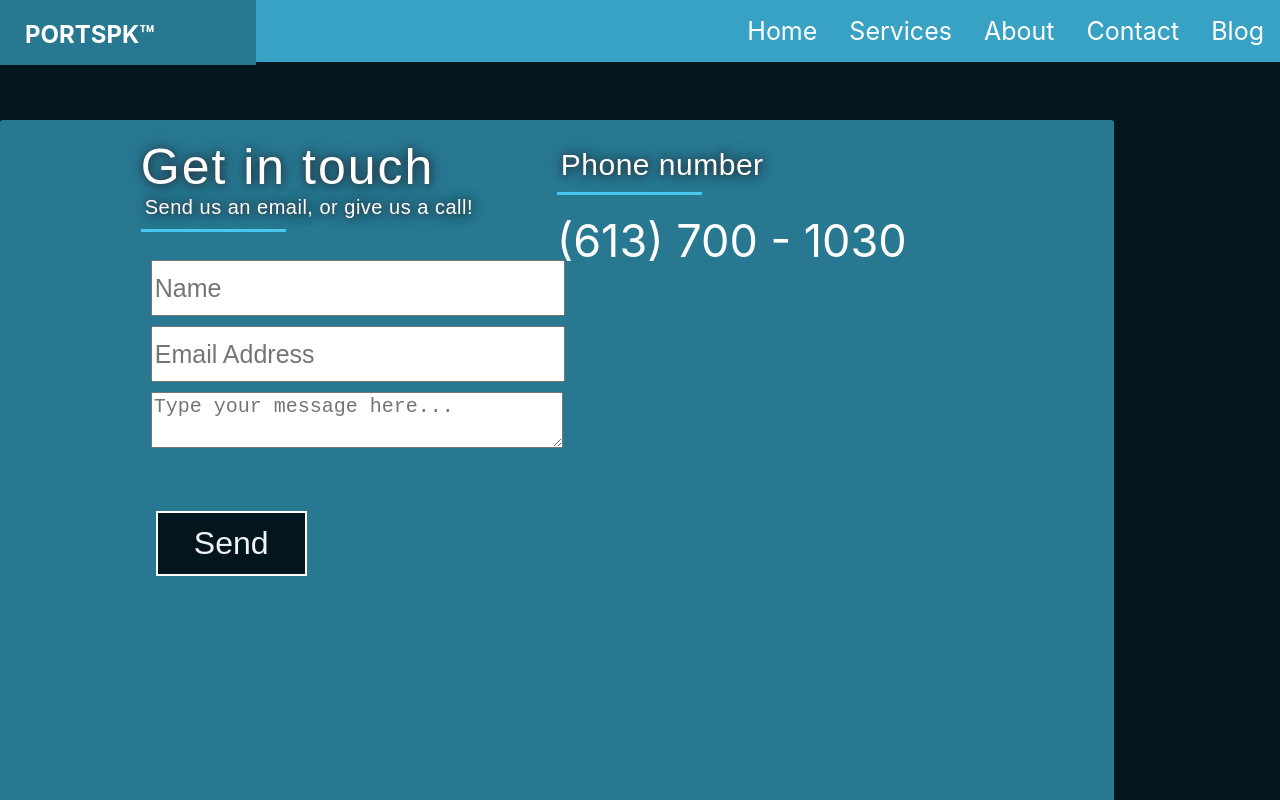
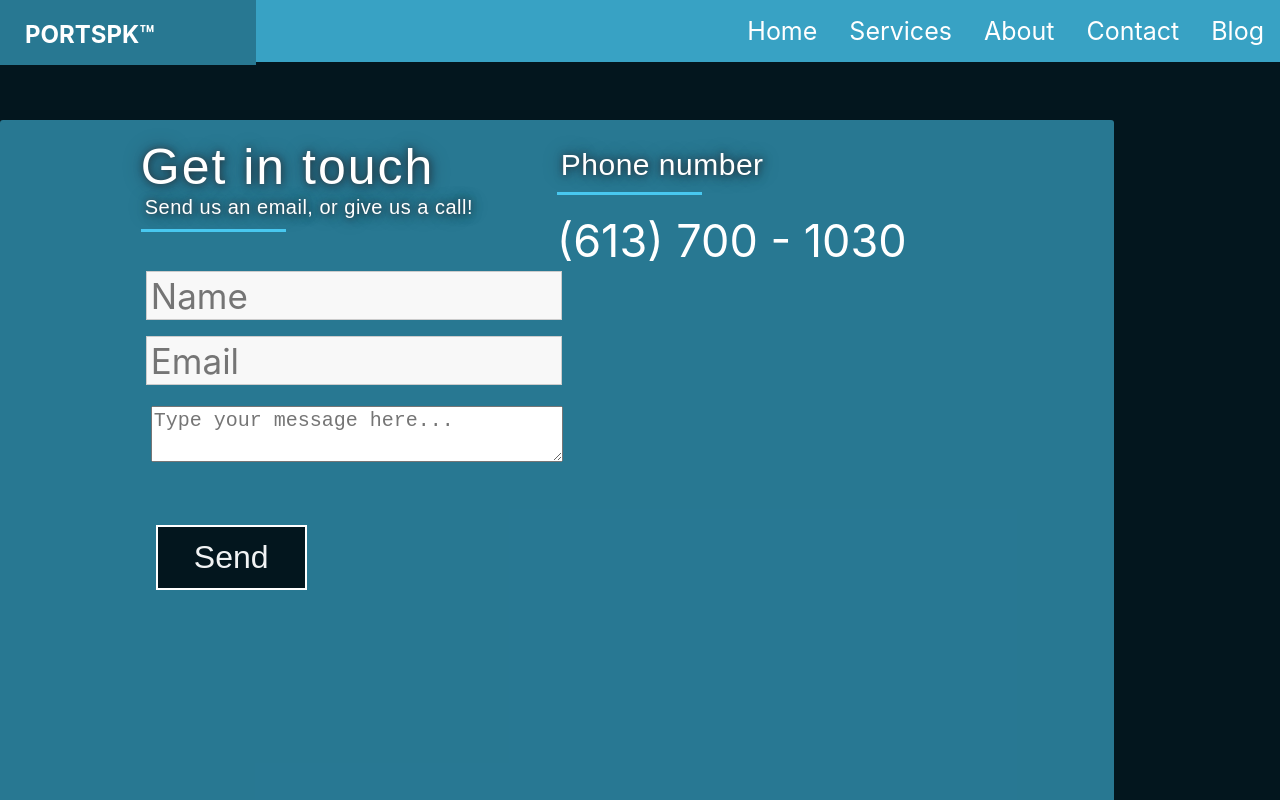
Before and after one commit to Lagawaga/PORTSPK, a React (Create React App) app: page /Contact in a window 1280 px wide. Shown: the top 800 px of the page. Built offline with nearby package versions, Linux system fonts and the light colour scheme; a web font is replaced by a local one.

Commit message:
added basic validation for input fields

```diff
--- a/src/Pages/Contact.css
+++ b/src/Pages/Contact.css
@@ -11,12 +11,16 @@
   border-radius: 3px;
 }
 
-input {
+.contact-form {
+  color: blueviolet;
+}
+
+/* input {
   width: 100%;
   height: 50px;
   font-size: 25px;
   margin: 5px;
-}
+} */
 
 textarea {
   width: 100%;
--- a/src/Pages/Contact.js
+++ b/src/Pages/Contact.js
@@ -1,13 +1,14 @@
 import React, { useRef, useState } from "react";
 import "./Contact.css";
 import emailjs from "@emailjs/browser";
+import Input from "./FormElements/Input";
 
 function Contact() {
   const form = useRef();
   const [emailSent, setEmailSent] = useState();
   const [emailNotif, setEmailNotif] = useState("Send");
 
-  const sendEmail = (e) => {
+  const sendEmail = e => {
     e.preventDefault(); // prevents the page from reloading when you hit “Send”
 
     emailjs
@@ -18,12 +19,12 @@ function Contact() {
         "MZtGOJxHMzBd17ci-"
       )
       .then(
-        (result) => {
+        result => {
           console.log("Success!");
           setEmailSent(true);
           setEmailNotif(<p style={{ color: "green" }}>Email sent</p>);
         },
-        (error) => {
+        error => {
           console.log("Failed");
           setEmailSent(false);
           setEmailNotif(<p style={{ color: "red" }}>Email sent</p>);
@@ -45,23 +46,36 @@ function Contact() {
             </div>
             <div className="contact-text">
               <form className="contact-form" ref={form} onSubmit={sendEmail}>
-                <input
+                {/* <input
                   type="text"
                   name="user_name"
                   placeholder="Name"
                   title="Name"
+                /> */}
+                <Input
+                  id="title"
+                  type="text"
+                  // label="Name"
+                  placeholder="Name"
+                  element="input"
+                  // validators={[VALIDATOR_REQUIRE()]}
+                  errorText="Please Enter a your name."
+                  // onInput={inputHandler}
                 />
-
-                <input
-                  type="email"
-                  name="user_email"
-                  placeholder="Email Address"
-                  title="Email Address"
+                <Input
+                  id="email"
+                  type="text"
+                  // label="Name"
+                  placeholder="Email"
+                  element="input"
+                  // validators={[VALIDATOR_REQUIRE()]}
+                  errorText="Please Enter a valid email."
+                  // onInput={inputHandler}
                 />
 
                 <textarea
                   name="message"
-                  rows="5"
+                  rows="10"
                   cols="50"
                   placeholder="Type your message here..."
                   title="Type your message here..."
--- /dev/null
+++ b/src/Pages/FormElements/Input.css
@@ -0,0 +1,42 @@
+.form-control {
+  margin: 1rem 0;
+}
+
+.form-control label,
+.form-control input,
+.form-control textarea {
+  display: block;
+}
+
+.form-control label {
+  font-weight: bold;
+  margin-bottom: 0.5rem;
+}
+
+.form-control input,
+.form-control textarea {
+  width: 100%;
+  font: inherit;
+  border: 1px solid #ccc;
+  background: #f8f8f8;
+  padding: 0.15rem 0.25rem;
+  /* color: green; */
+}
+
+.form-control input:focus,
+.form-control textarea:focus {
+  outline: none;
+  background: #ebebeb;
+  border-color: #510077;
+}
+
+.form-control--invalid label,
+.form-control--invalid p {
+  color: red;
+}
+
+.form-control--invalid input,
+.form-control--invalid textarea {
+  border-color: red;
+  background: #ffd1d1;
+}
--- /dev/null
+++ b/src/Pages/FormElements/Input.js
@@ -0,0 +1,85 @@
+import React, { useReducer } from "react";
+import "./Input.css";
+const inputReducer = (state, action) => {
+  console.log(action.isValid);
+  switch (action.type) {
+    case "CHANGE":
+      return {
+        ...state,
+        value: action.val,
+        isValid: action.isValid,
+      };
+    case "TOUCH": {
+      return {
+        ...state,
+        isTouched: true,
+      };
+    }
+    default:
+      return state;
+  }
+};
+const Input = props => {
+  const [inputState, dispatch] = useReducer(inputReducer, {
+    value: "",
+    isTouched: false,
+    isValid: "john",
+  });
+
+  const changeHandler = event => {
+    console.log(event.target.value.length);
+    dispatch({
+      type: "CHANGE",
+      val: event.target.value,
+      isValid: event.target.value.length !== 0,
+    });
+  };
+
+  const emailHandler = event => {
+    console.log(event.target.value.length);
+    dispatch({
+      type: "CHANGE",
+      val: event.target.value,
+      isValid: event.target.value.includes("@"),
+    });
+  };
+  const touchHandler = event => {
+    dispatch({
+      type: "TOUCH",
+      val: event.target.value,
+      isValid: event.target.value,
+    });
+  };
+  const element =
+    props.element === "input" ? (
+      <input
+        id={props.id}
+        type={props.type}
+        placeholder={props.placeholder}
+        onChange={changeHandler}
+        onBlur={touchHandler}
+        value={inputState.value}
+      ></input>
+    ) : (
+      <textarea
+        id={props.id}
+        rows={props.rows || 3}
+        value={inputState.value}
+        onChange={changeHandler}
+        onBlur={touchHandler}
+      />
+    );
+  return (
+    <div
+      className={`form-control ${
+        !inputState.isValid && inputState.isTouched && "form-control--invalid"
+      }`}
+    >
+      <label htmlFor={props.id}>{props.label}</label>
+      {element}
+      {!inputState.isValid && inputState.isTouched && <p>{props.errorText}</p>}
+    </div>
+  );
+};
+
+export default Input;
--- a/src/Pages/Home.css
+++ b/src/Pages/Home.css
@@ -46,6 +46,7 @@
   border-style: solid;
   color: white;
   box-shadow: 5px 10px;
+  text-align: left;
 }
 
 .home-blurb {
@@ -163,4 +164,11 @@ button {
     color: white;
     font-size: 21px;
   }
+  .home-title {
+    background-color: #03161eff;
+    border-style: solid;
+    color: white;
+    box-shadow: 5px 10px;
+    text-align: center;
+  }
 }
```
